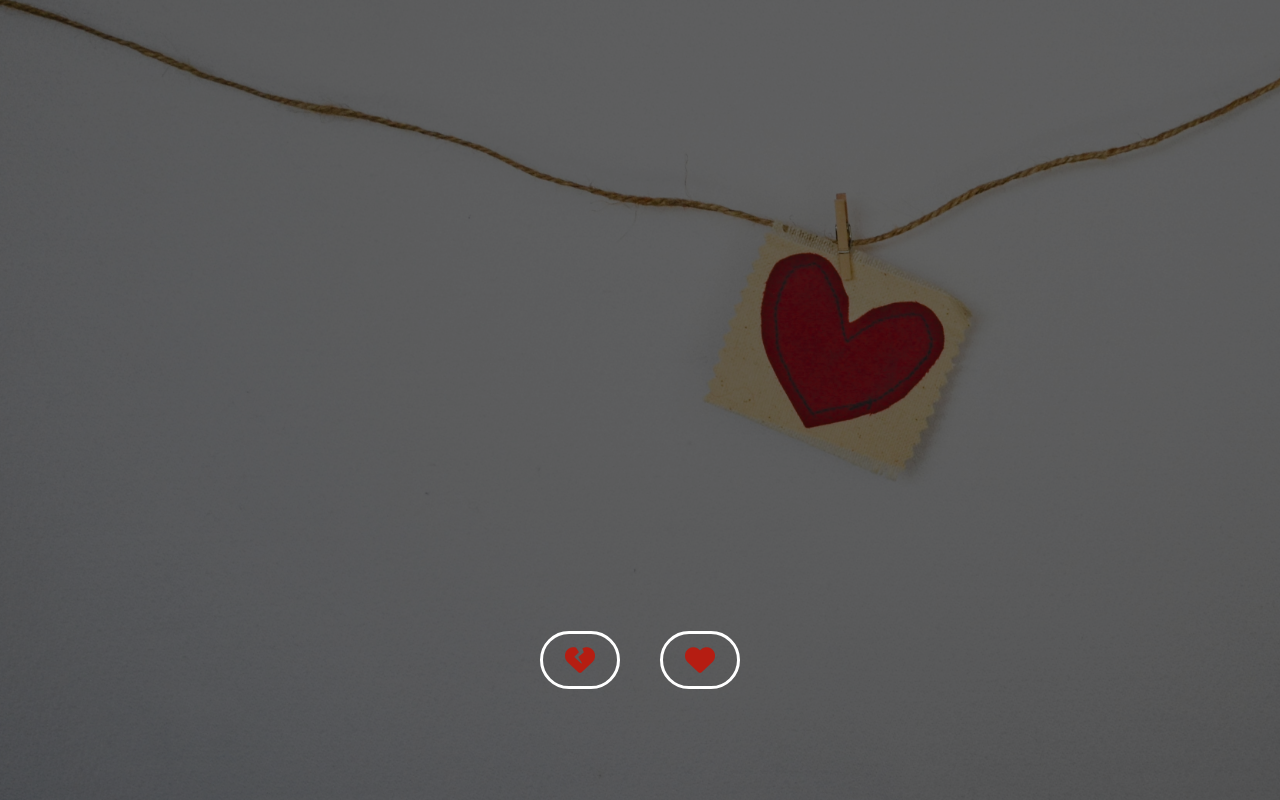
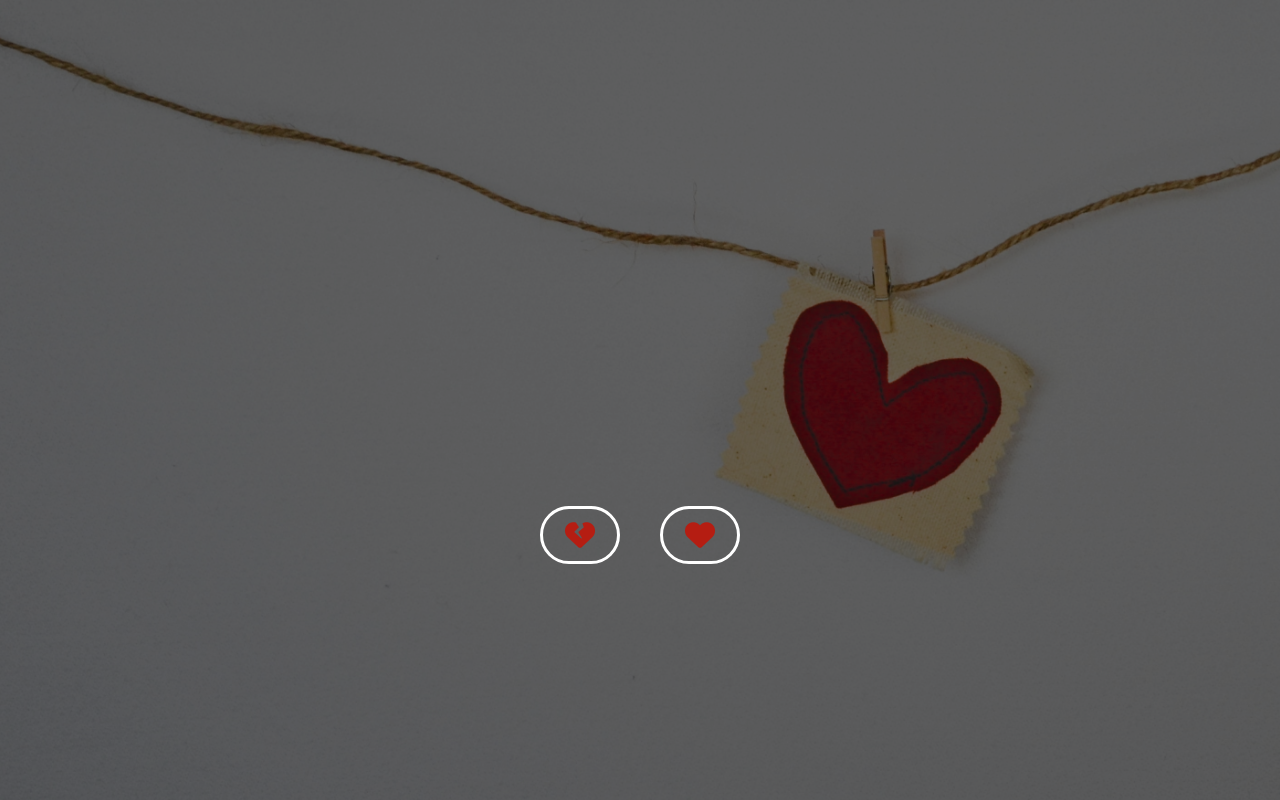
Before and after one commit to vladikbrumar/vladikbrumar.github.io, a plain HTML site: page romantic/index.html in a window 1280 px wide. Shown: the top 800 px of the page. Drawn offline with Linux system fonts and the light colour scheme.

Commit message:
Update style.css
fix v1.1

```diff
--- a/romantic/assets/css/style.css
+++ b/romantic/assets/css/style.css
@@ -61,7 +61,7 @@ li {
 
     width: 100%;
     height: 100%;
-    min-height: 1200px;
+    min-height: 950px;
     position: relative;
 }
 
```
